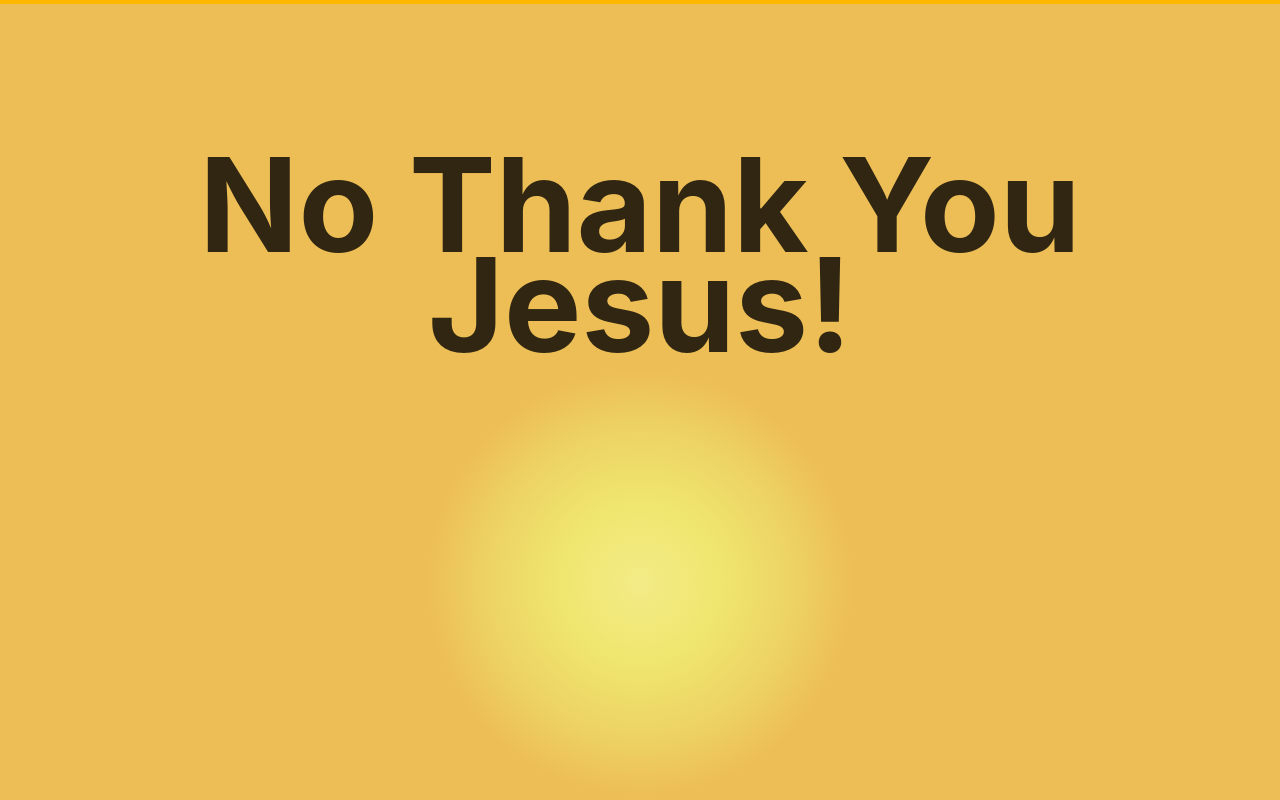
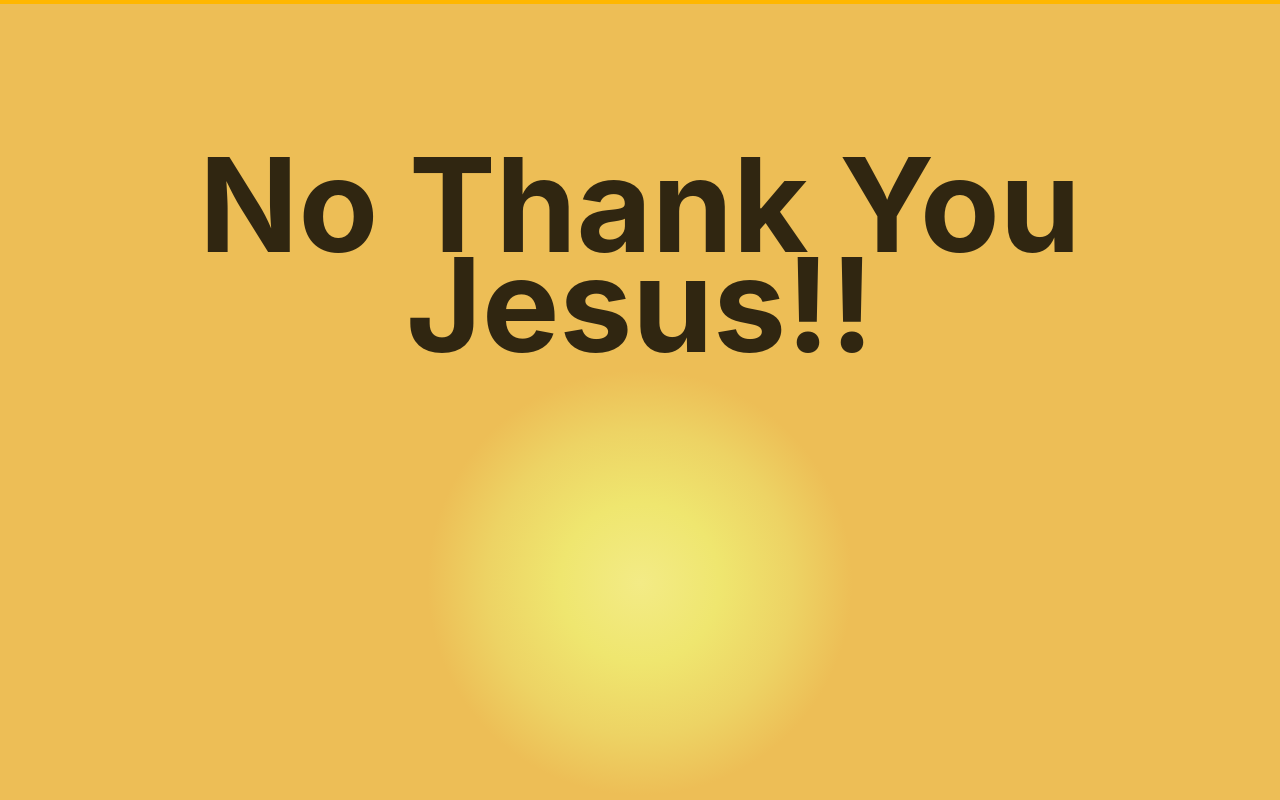
Before and after one commit to nothankyoujesus/production, a plain HTML site: page index.html in a window 1280 px wide. Drawn offline with nearby package versions, Linux system fonts and the light colour scheme.

Commit message:
Deployment test

```diff
--- a/index.html
+++ b/index.html
@@ -19,7 +19,7 @@
 
 <body class="pa3 pa5-ns sans-serif lh-copy bt bw2 b--gold black-80">
 
-  <h1>No Thank You Jesus!</h1>
+  <h1>No Thank You Jesus!!</h1>
 
 </body>
 
```
